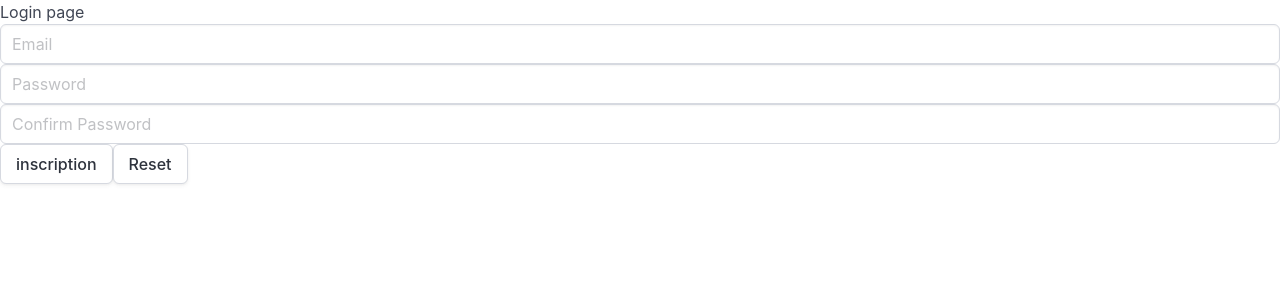
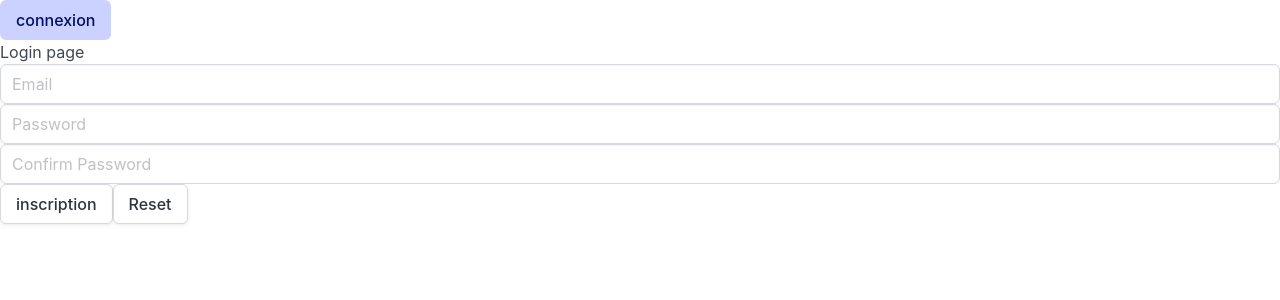
Before and after one commit to Pmaioranool/vueProject, a Vue app: page /#/register in a window 1280 px wide. Shown: the top 300 px of the page. Built offline with nearby package versions, Linux system fonts and the light colour scheme.

Commit message:
feat: enhance HeaderLayout with dynamic navigation and update button ID binding

```diff
--- a/src/App.vue
+++ b/src/App.vue
@@ -1,5 +1,5 @@
 <template>
-  <HeaderLayout />
+  <HeaderLayout :is-logging-in="false" />
   <router-view></router-view>
 </template>
 <script setup lang="ts">
--- a/src/Layout/HeaderLayout.vue
+++ b/src/Layout/HeaderLayout.vue
@@ -1,6 +1,17 @@
-<template></template>
-
+<template>
+  <header>
+    <nav>
+      <router-link
+        class="button is-link is-soft"
+        :to="isLoggingIn ? '/register' : '/login'"
+        >{{ isLoggingIn ? "inscription" : "connexion" }}</router-link
+      >
+    </nav>
+  </header>
+</template>
 <script setup lang="ts">
+const invertLogin = (isLoggingIn) => !isLoggingIn;
+invertLogin(true);
 interface Props {
   isLoggingIn: boolean;
 }
--- a/src/components/ButtonComponent.vue
+++ b/src/components/ButtonComponent.vue
@@ -1,5 +1,5 @@
 <template>
-  <button :type="data.type ? data.type : 'button'" id="id">
+  <button :type="data.type ? data.type : 'button'" :id="String(data.id)">
     {{ data.textContent }}
   </button>
 </template>
```
